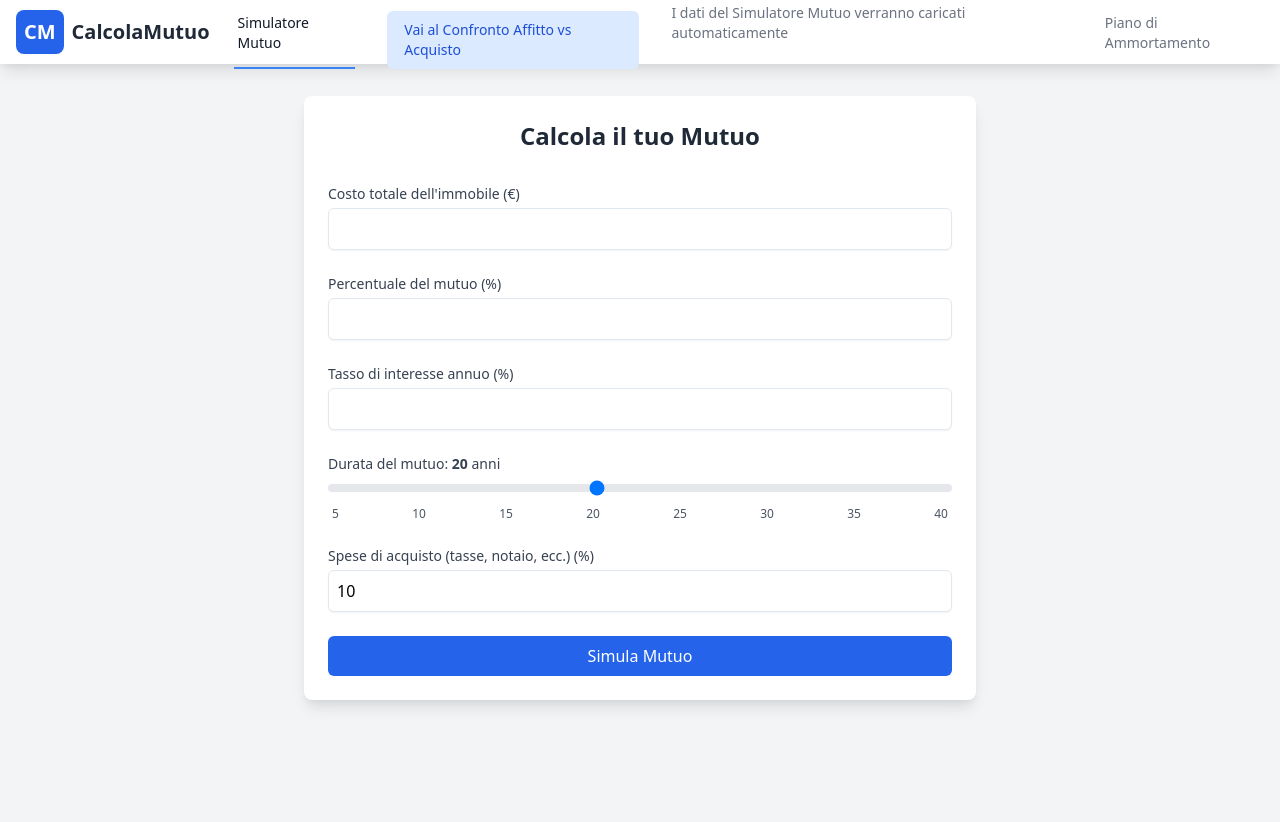
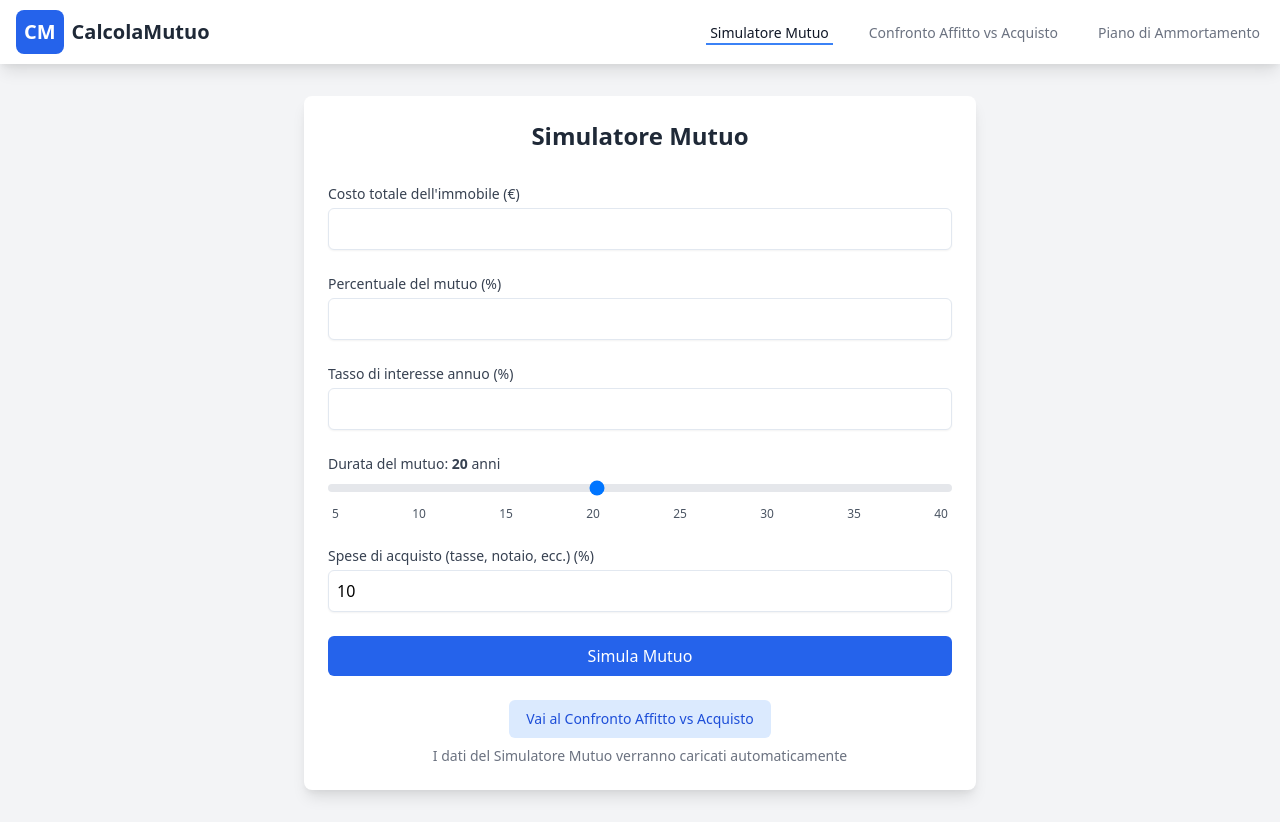
Before and after one commit to Ghanjou/calcolo-mutuo, a plain HTML site: page mutuo.html in a window 1280 px wide. Before the commit the page ends 800 px from the top, so only its background shows below. Drawn offline with nearby package versions, Linux system fonts and the light colour scheme.

Commit message:
Fixed navigation menu structure and load data button ID

```diff
--- a/mutuo.html
+++ b/mutuo.html
@@ -24,10 +24,9 @@
                     <a href="mutuo.html" class="border-blue-500 text-gray-900 inline-flex items-center px-1 pt-1 border-b-2 text-sm font-medium">
                         Simulatore Mutuo
                     </a>
-                    <a href="confronto.html" class="mt-4 inline-flex items-center px-4 py-2 border border-transparent text-sm font-medium rounded-md text-blue-700 bg-blue-100 hover:bg-blue-200">
-                        Vai al Confronto Affitto vs Acquisto
+                    <a href="confronto.html" class="border-transparent text-gray-500 hover:border-gray-300 hover:text-gray-700 inline-flex items-center px-1 pt-1 border-b-2 text-sm font-medium">
+                        Confronto Affitto vs Acquisto
                     </a>
-                    <p class="mt-2 text-sm text-gray-500">I dati del Simulatore Mutuo verranno caricati automaticamente</p>
                     <a href="piano-ammortamento.html" class="border-transparent text-gray-500 hover:border-gray-300 hover:text-gray-700 inline-flex items-center px-1 pt-1 border-b-2 text-sm font-medium">
                         Piano di Ammortamento
                     </a>
@@ -39,7 +38,7 @@
     <!-- Main Content -->
     <div class="container mx-auto px-4 py-8">
         <div class="max-w-2xl mx-auto bg-white rounded-lg shadow-lg p-6">
-            <h1 class="text-2xl font-bold text-center text-gray-800 mb-8">Calcola il tuo Mutuo</h1>
+            <h1 class="text-2xl font-bold text-center text-gray-800 mb-8">Simulatore Mutuo</h1>
 
             <form id="mutuo-form" class="space-y-6">
                 <div class="form-group">
@@ -84,6 +83,13 @@
                 </button>
             </form>
 
+            <div class="mt-6 text-center">
+                <a href="confronto.html" class="inline-flex items-center px-4 py-2 border border-transparent text-sm font-medium rounded-md text-blue-700 bg-blue-100 hover:bg-blue-200">
+                    Vai al Confronto Affitto vs Acquisto
+                </a>
+                <p class="mt-2 text-sm text-gray-500">I dati del Simulatore Mutuo verranno caricati automaticamente</p>
+            </div>
+
             <div id="risultati" class="mt-8 hidden">
                 <h2 class="text-xl font-semibold mb-4 text-gray-800">Risultati del calcolo</h2>
                 <div class="bg-blue-50 p-4 rounded-lg space-y-2">
```
Also changed, not shown: confronto.html (+1 -1 lines).
